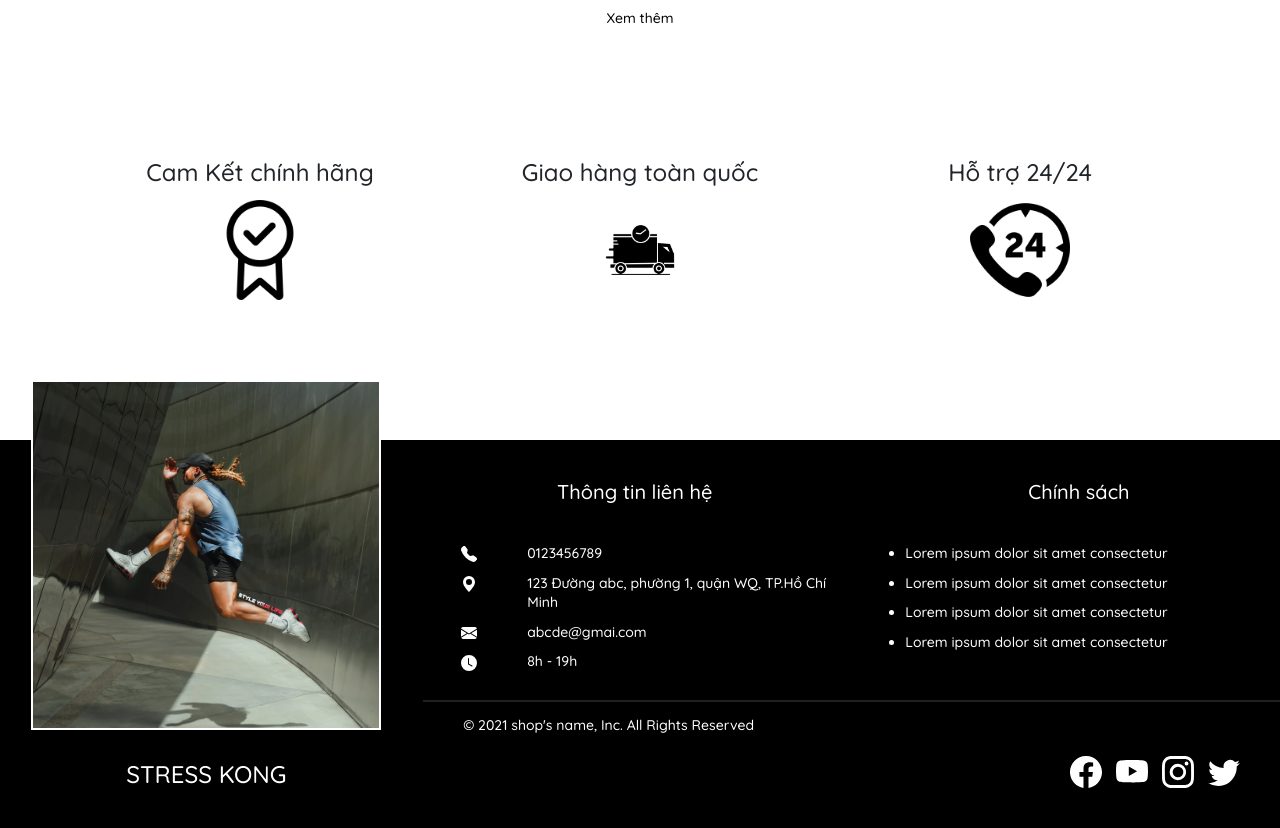
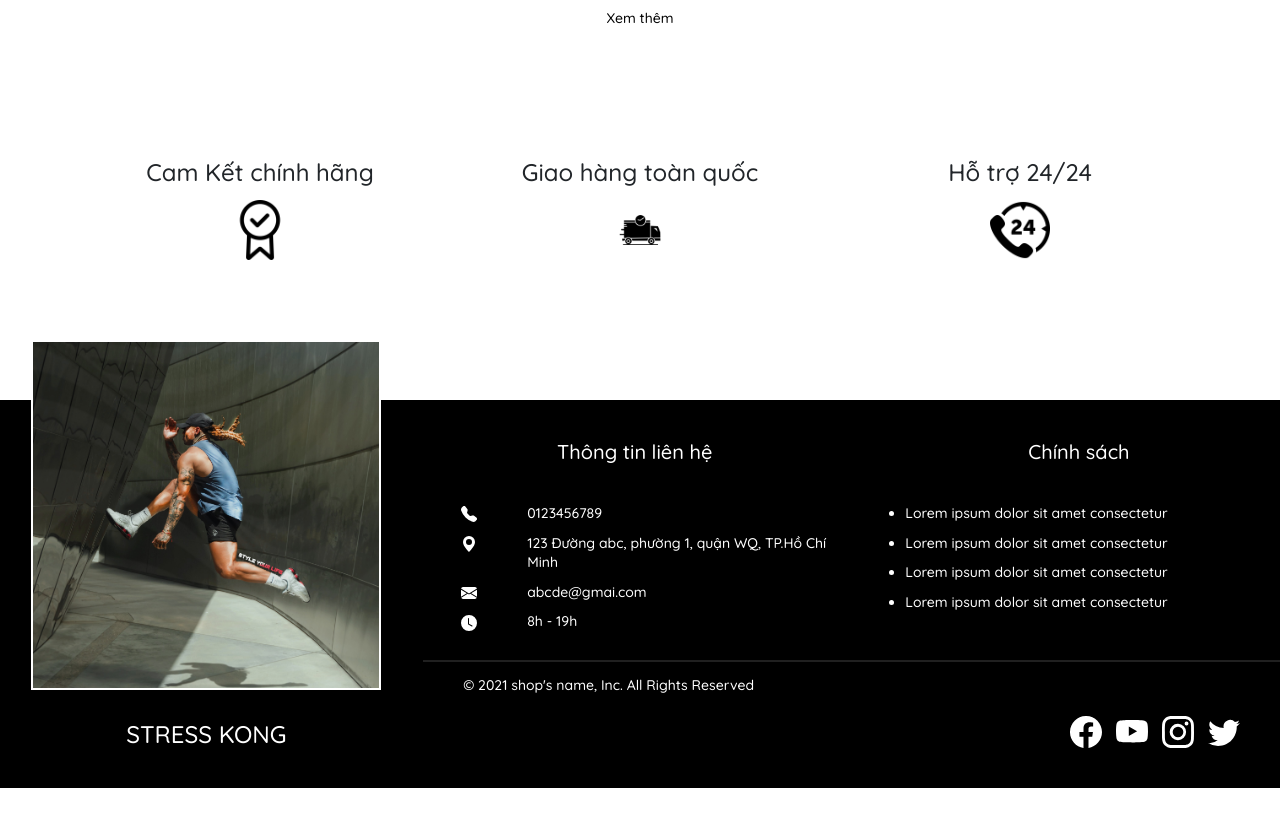
Before and after one commit to khoerangcua/GiayThoiTrang_Web, a PHP site: page / in a window 1280 px wide. Shown: the part 496-1324 px from the top of the page. After the commit the page ends 1284 px from the top, so only its background shows below. Run offline with PHP 8.4, Linux system fonts and the light colour scheme; data that the repository does not hold is empty.

Commit message:
Sửa bộ lọc nè

```diff
--- a/public/styles/hienthitimkiem.css
+++ b/public/styles/hienthitimkiem.css
@@ -16,7 +16,7 @@
 }
 @media only screen and (min-width: 993px){
     #filter{
-        display: block;
+        display: block !important;
     }
 }
 .filter-select{
--- a/public/styles/trangchu.css
+++ b/public/styles/trangchu.css
@@ -23,6 +23,6 @@
 	margin-bottom: 50px;
 }
 .morett{
-	height: 100px;
-	width: 100px;
+	height: 60px;
+	width: 60px;
 }
```
